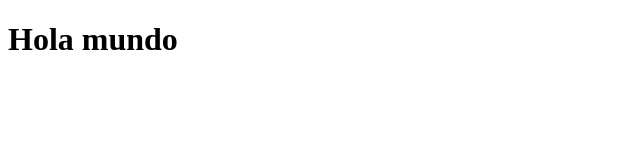
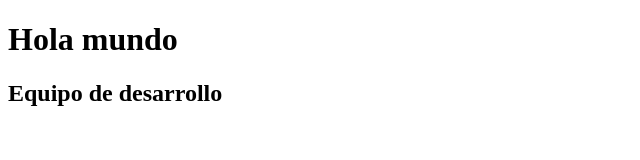
Before and after one commit to Berserker04/mision-tic-prueba, a plain HTML site: page index.html in a window 1280 px wide. Shown: the whole page, without its empty margins (0-640 px from the left). Drawn offline with Linux system fonts and the light colour scheme.

Commit message:
Inicieola sesión del equpo de desarrollo

```diff
--- a/index.html
+++ b/index.html
@@ -8,5 +8,11 @@
 </head>
 <body>
     <h1>Hola mundo</h1>
+
+
+    <!-- CARLOS -->
+    <section>
+        <h1>Equipo de desarrollo</h1>
+    </section>
 </body>
 </html>
```
